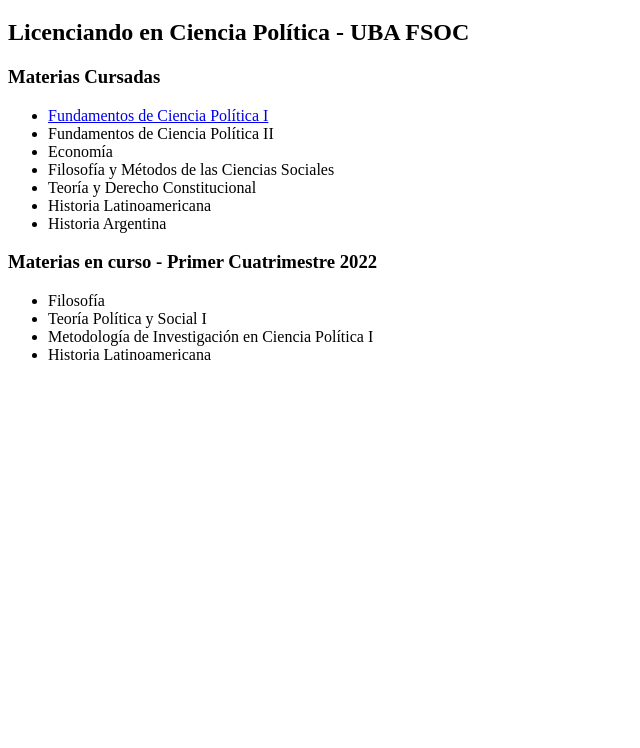
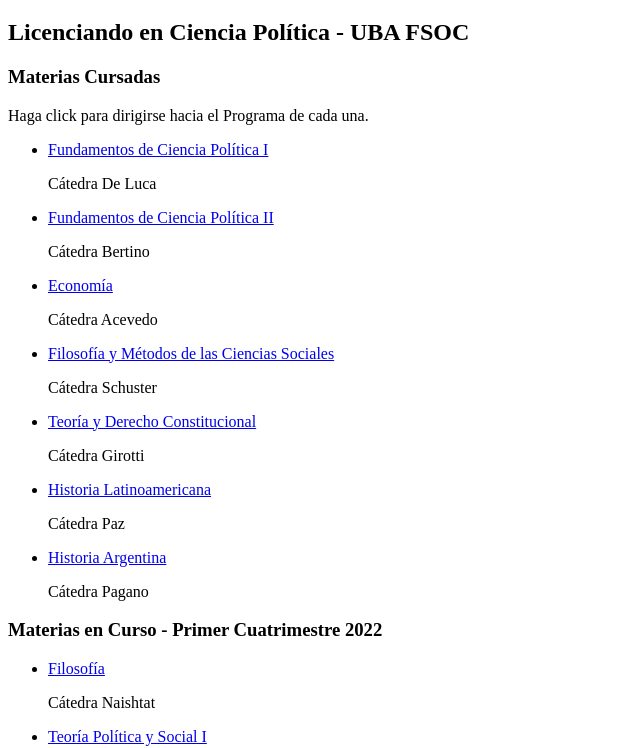
Before and after one commit to CaC-Emgv/web_test, a plain HTML site: page index.html in a window 1280 px wide. Shown: the part 61-809 px from the top of the page, without its empty margins (0-640 px from the left). Drawn offline with Linux system fonts and the light colour scheme.

Commit message:
added all subjects program

```diff
--- a/index.html
+++ b/index.html
@@ -13,22 +13,34 @@
 
 
     <h3>Materias Cursadas</h3>
+    <p>Haga click para dirigirse hacia el Programa de cada una.</p>
     <ul>
         <li><a href="https://fundamentoscpuba.wordpress.com/programa/" target="_blank">Fundamentos de Ciencia Política I</a></li>
-        <li>Fundamentos de Ciencia Política II</li>
-        <li>Economía</li>
-        <li>Filosofía y Métodos de las Ciencias Sociales</li>
-        <li>Teoría y Derecho Constitucional</li>
-        <li>Historia Latinoamericana</li>
-        <li>Historia Argentina</li>
+        <p>Cátedra De Luca</p>
+        <li><a href="https://fundamentoscpdos.wordpress.com/inicio/" target="_blank">Fundamentos de Ciencia Política II</a></li>
+        <p>Cátedra Bertino</p>
+        <li><a href="http://cienciapolitica.sociales.uba.ar/wp-content/uploads/sites/6/2011/04/Econom%C3%ADa-Acevedo.pdf" target="_blank">Economía</a></li>
+        <p>Cátedra Acevedo</p>
+        <li><a href="http://cienciapolitica.sociales.uba.ar/wp-content/uploads/sites/6/2011/04/Filosof%C3%ADa-y-M%C3%A9todos-de-las-Ciencias-Sociales-Schuster.pdf" target="_blank">Filosofía y Métodos de las Ciencias Sociales</a></li>
+        <p>Cátedra Schuster</p>
+        <li><a href="https://drive.google.com/file/d/1AZX_nQcOVCPD9R90j7UioZ0NthIpMb3Y/view" target="_blank">Teoría y Derecho Constitucional</a></li>
+        <p>Cátedra Girotti</p>
+        <li><a href="https://drive.google.com/file/d/1zrwXWkyjck6VCK-vkIFcpzeLiKX8UShA/view" target="_blank">Historia Latinoamericana</a></li>
+        <p>Cátedra Paz</p>
+        <li><a href="https://drive.google.com/file/d/1S5Cb31u9ho7z4bKIkc_8l_BaJIzDbOkS/view" target="_blank">Historia Argentina</a></li>
+        <p>Cátedra Pagano</p>
     </ul>
 
-    <h3>Materias en curso - Primer Cuatrimestre 2022</h3>
+    <h3>Materias en Curso - Primer Cuatrimestre 2022</h3>
     <ul>
-        <li>Filosofía</li>
-        <li>Teoría Política y Social I</li>
-        <li>Metodología de Investigación en Ciencia Política I</li>
-        <li>Historia Latinoamericana</li>
+        <li><a href="http://naishtat.blogspot.com/" target="_blank">Filosofía</a></li>
+        <p>Cátedra Naishtat</p>
+        <li><a href="https://drive.google.com/file/d/1p_rFxcwhasbdD4J6llE2YhBx4PkIrkqR/view" target="_blank">Teoría Política y Social I</a></li>
+        <p>Cátedra Rossi</p>
+        <li><a href="https://drive.google.com/file/d/1flbtitrEL9v_573jfvykOA7GmeWsw81V/view" target="_blank">Metodología de Investigación en Ciencia Política I</a></li>
+        <p>Cátedra Tesio</p>
+        <li><a href="https://drive.google.com/file/d/1ez7cW2LG1nf5DT_PgTkbcZmP3IV1GRml/view" target="_blank">Historia Contemporánea</a></li>
+        <p>Cátedra de Privitellio </p>
     </ul>
 
     </body>
```
